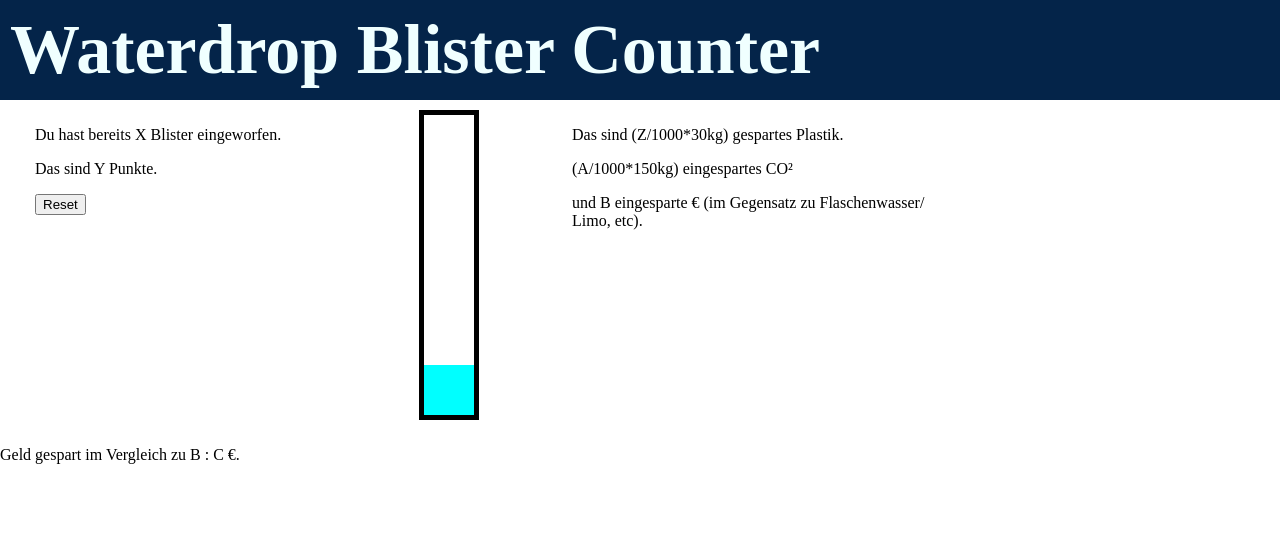
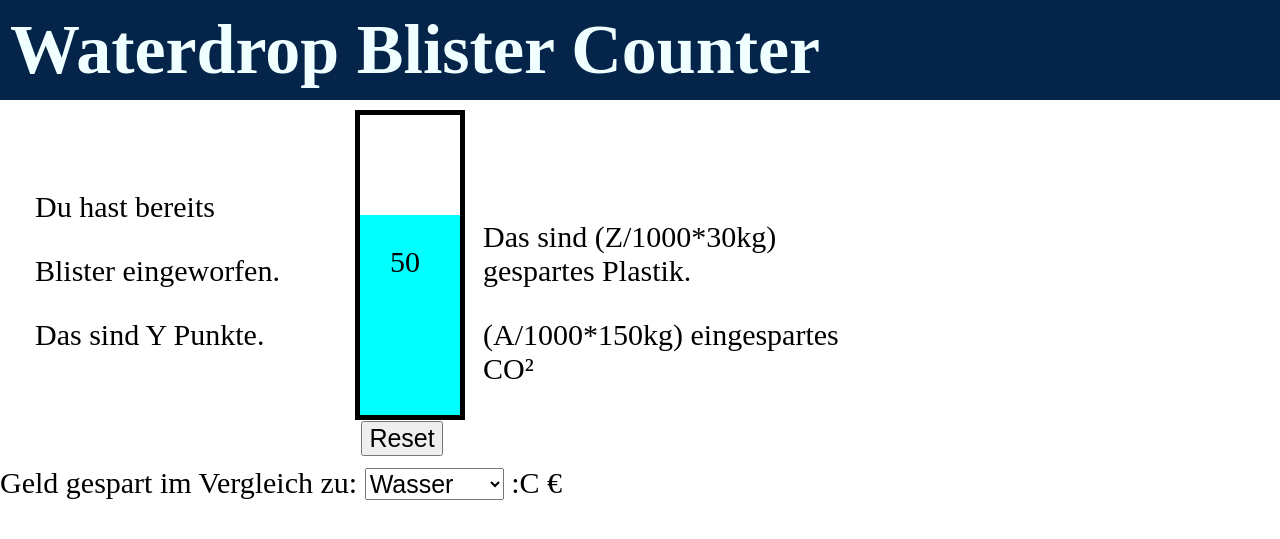
Before and after one commit to vShadowDrgn/Kirby-Blister-Counter, a Flask app: page / in a window 1280 px wide. Shown: the top 539 px of the page. Run offline with Flask 3, Linux system fonts and the light colour scheme.

Commit message:
dropdown
dropdown und anpassung wasserglas

```diff
--- a/app.py
+++ b/app.py
@@ -1,5 +1,5 @@
 import time
-import RPi.GPIO as GPIO
+import RPi.GPIO as GPIO # type: ignore
 from threading import Thread, Lock
 from flask import Flask, render_template, request, redirect, url_for, jsonify
 
--- a/templates/index.html
+++ b/templates/index.html
@@ -4,21 +4,28 @@
         <style>
              body {
                 margin: 0px;
+                font-size: 30px;
             }
             .mycontainer {
               width:100%;
               overflow:auto;
               padding: 10px;
             }
-            .text {
-              width: 30%;
+            .text1 {
+              width: 25%;
               float:left;
               margin-left: 25px;
+              margin-top: 50px;
+            }
+            .text2 {
+                width: 30%;
+                float: left;
+                margin-top: 80px;
             }
             .mycontainer1 {
                 width: 10%;
                 float: left;
-
+                align-items: center;
             }
             .headline {
                 background-color: rgb(4, 36, 73);
@@ -31,7 +38,13 @@
                 font-size: 70px;
                 color: azure;
             }
-
+            #reset {
+                font-size: 25px;
+                margin-left: 5%;
+            }
+            #drinks {
+                font-size: 25px;
+            }
             </style>
 
     </head>
@@ -41,29 +54,38 @@
 </div>
 
 <div class="mycontainer">
-    <div class="text">
-        <p>Du hast bereits X Blister eingeworfen.</p>
+    <div class="text1">
+        <p>Du hast bereits</p>
+        <p>Blister eingeworfen.</p>
         <p>Das sind Y Punkte.</p>
 
-        <button id="reset">Reset</button>
     </div>
 
     <div class="mycontainer1">
-        <div style="height: 300px; width: 50px; border: 5px solid black; position: relative;" >
-            <div style="background-color: aqua; width: 50px; height: 50px; bottom: 0; position: absolute;">
+        <div style="height: 300px; width: 100px; border: 5px solid black; position: relative;" >
+            <div style="background-color: aqua; width: 100px; height: 200px; bottom: 0; position: absolute;">
             </div>
+            <p style="position: absolute; margin-top: 130px; margin-left: 30px;">50</p>
         </div>
+        <button id="reset" style="position: relative;">Reset</button>
     </div>
 
-    <div class="text">
+    <div class="text2">
         <p>Das sind (Z/1000*30kg) gespartes Plastik.</p>
         <p>(A/1000*150kg) eingespartes CO²</p>
-        <p> und B eingesparte € (im Gegensatz zu Flaschenwasser/ Limo, etc).</p>
     </div>
 </div>
 
 <div>
-    <p>Geld gespart im Vergleich zu B : C €.</p>
+    <!-- <p>Geld gespart im Vergleich zu B : C €.</p> -->
+    <label for="drinks">Geld gespart im Vergleich zu:</label>
+    <select name="drinks" id="drinks">
+        <option value="water">Wasser</option>
+        <option value="cola">Coca Cola</option>
+        <option value="sprite">Sprite</option>
+        <option value="juice">Apfelsaft</option>
+      </select>
+    <label for="drinks">:C €</label>
 </div>
 
 
```
